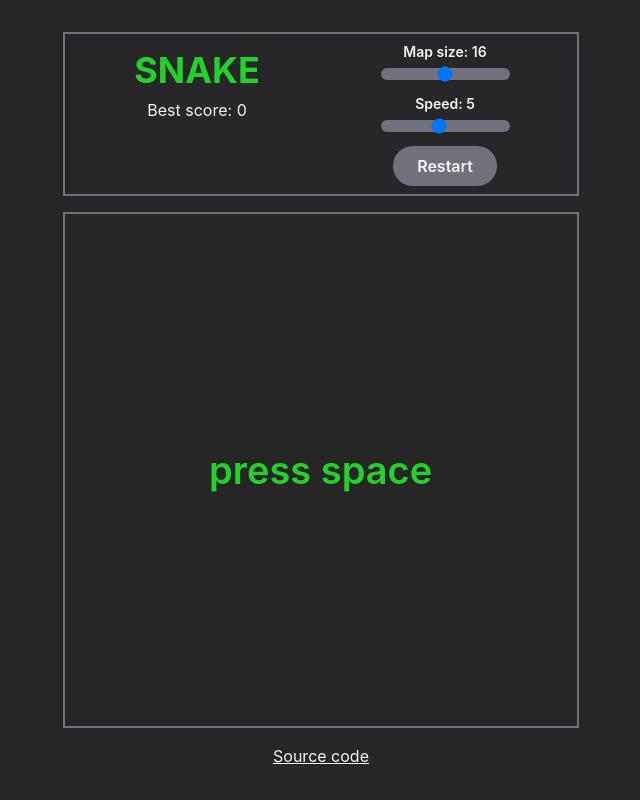
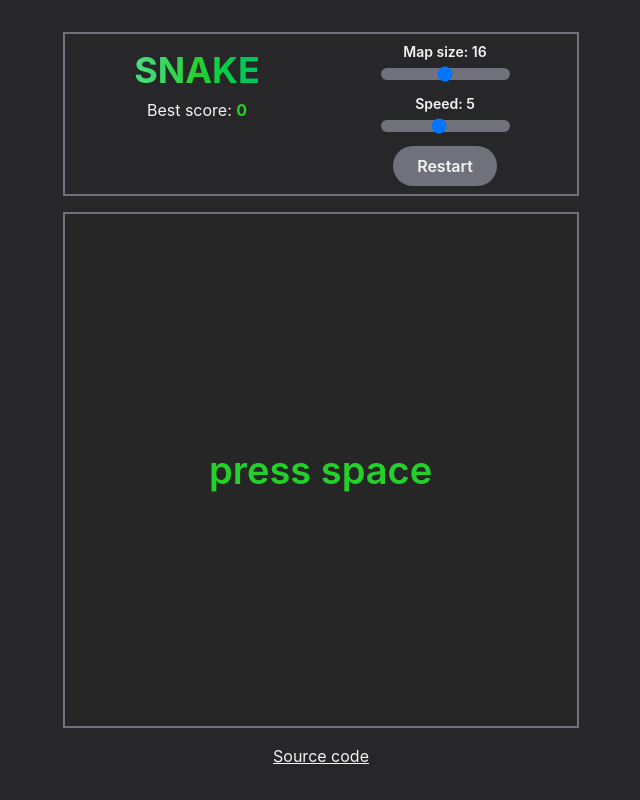
Before and after one commit to ppatrzyk/snake-ts, a React (Vite) app: page / in a window 1280 px wide. Shown: the whole page, without its empty margins (319-959 px from the left). Built offline with nearby package versions, Linux system fonts and the light colour scheme.

Commit message:
headers styles

```diff
--- a/src/components/GameComponent.tsx
+++ b/src/components/GameComponent.tsx
@@ -48,10 +48,16 @@ function GameComponent() {
     <div className="mb-2">
       <div className="grid grid-cols-1 md:grid-cols-2 border-2 border-zinc-500 min-w-md mb-4 p-2 text-center">
         <div>
-          <h1 className="text-4xl font-bold text-snake m-2">SNAKE</h1>
-          <p>Best score: {bestScore}</p>
+          <h1 className="text-4xl font-bold m-2 bg-gradient-to-r from-emerald-300 via-snake to-emerald-500 bg-clip-text text-transparent">
+            SNAKE
+          </h1>
+
+          <p>
+            Best score:{" "}
+            <span className="text-snake font-bold">{bestScore}</span>
+          </p>
           <p className={`${gameRunning ? "" : "hidden"}`}>
-            Current core: {score}
+            Current score: <span className="text-snake">{score}</span>
           </p>
         </div>
         <div>
```
